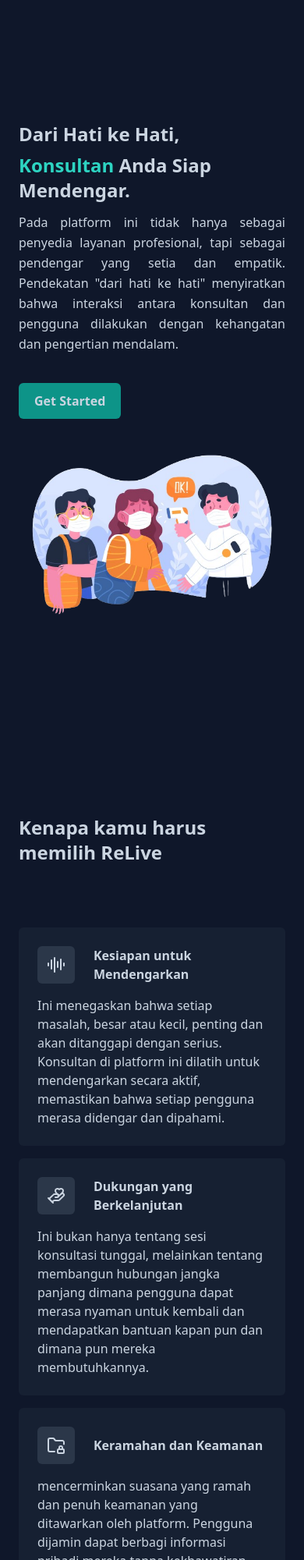
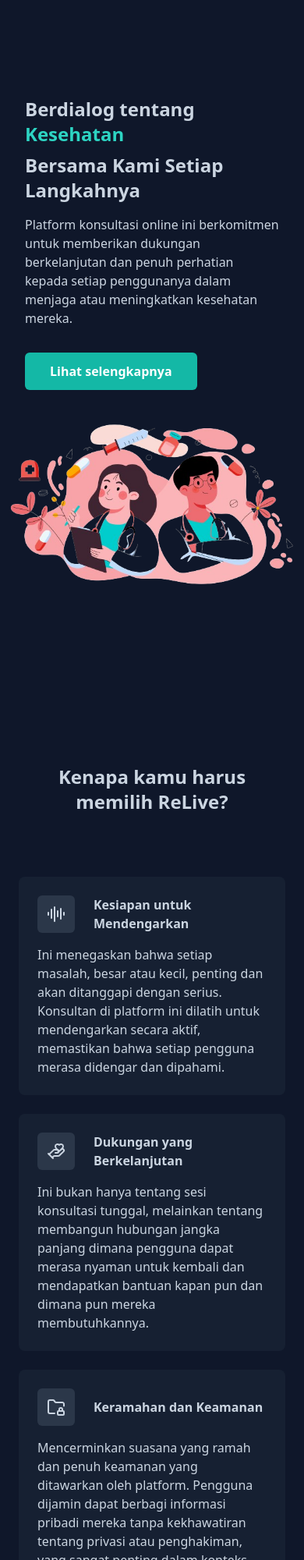
Before and after one commit to KahfiSmith/Responsinve-Web-Portofolio, a website: page index.html in a window 390 px wide. Shown: the top 2000 px of the page at 78% size. Drawn offline with nearby package versions, Linux system fonts and the light colour scheme.

Commit message:
feat: layanan selesai dan perbaikan layout

```diff
--- a/index.html
+++ b/index.html
@@ -1,6 +1,5 @@
 <!DOCTYPE html>
 <html lang="en" class="scroll-smooth">
-
   <head>
     <meta charset="UTF-8" />
     <meta name="viewport" content="width=device-width, initial-scale=1.0" />
@@ -15,43 +14,53 @@
   </head>
 
   <body class="bg-background font-inter text-color">
-    <!-- hero section start -->
-    <section id="home" class="pt-36 mb-24">
+    <!-- home section start -->
+    <section id="home" class="pt-28 flex justify-center">
       <div class="container">
-            <div class="flex flex-wrap">
-                <div class="w-full self-center px-6 md:px-8 lg:w-1/2 lg:px-10">
-                    <h1 class="font-semibold text-2xl mt-3 mb-2 md:text-3xl lg:text-4xl">
-                        Dari Hati ke Hati,
+        <div class="w-full self-center px-8 md:px-12 lg:px-20 -mb-7">
+          <h1
+            class="font-semibold text-2xl mt-3 mb-2 md:text-3xl lg:text-5xl md:text-center"
+          >
+            Berdialog tentang <span class="text-icon">Kesehatan</span>
           </h1>
-                    <h1 class="font-semibold text-2xl mb-3 md:text-3xl lg:text-4xl">
-                        <span class="text-icon">Konsultan</span> Anda Siap Mendengar.
+          <h1
+            class="font-semibold text-2xl mb-4 md:text-3xl lg:text-5xl md:text-center"
+          >
+            Bersama Kami Setiap Langkahnya
           </h1>
-                    <p class="font-medium mb-12 leading-relaxed text-justify">
-                        Pada platform ini tidak hanya sebagai penyedia layanan profesional, tapi sebagai pendengar yang
-                        setia dan empatik. Pendekatan "dari hati ke hati" menyiratkan bahwa interaksi antara konsultan
-                        dan pengguna dilakukan dengan kehangatan dan pengertian mendalam.
+          <p class="font-normal mb-8 md:text-center lg:text-xl">
+            Platform konsultasi online ini berkomitmen untuk memberikan dukungan
+            berkelanjutan dan penuh perhatian kepada setiap penggunanya dalam
+            menjaga atau meningkatkan kesehatan mereka.
           </p>
-                    <a href="#"
-                        class="text-base font-semibold py-3 px-5 bg-teal-600 rounded-md hover:bg-teal-500 trasition duration-300 ease-in-out">Get
-                        Started</a>
+          <div class="flex md:justify-center">
+            <a
+              href="#layanan"
+              class="text-base font-semibold py-3 px-8 bg-teal-500 rounded-md hover:bg-teal-400 trasition duration-300 ease-in-out lg:text-xl text-white"
+              >Lihat selengkapnya</a
+            >
           </div>
-                <div class="w-full self-end px-4 lg:w-1/2">
-                    <div class="mt-10 relative">
-                        <img src="img/p.png" alt="" class="max-w-full mx-auto">
+        </div>
+        <div class="w-full pb-20">
+          <div class="mt-10">
+            <img src="img/mainq.png" alt="" class="w-full lg:w-2/6 mx-auto" />
           </div>
         </div>
       </div>
     </section>
-    <!-- hero section end -->
+    <!-- home section end -->
 
     <!-- layanan section start -->
-    <section id="layanan" class="pt-36 pb-32">
+    <section id="layanan" class="pt-32 flex justify-center">
       <div class="container">
         <div class="flex flex-wrap">
           <div class="w-full self-center px-6 md:px-8 lg:px-10">
-                    <h1 class="font-semibold text-2xl mb-20 md:text-3xl lg:text-4xl">Kenapa kamu harus memilih ReLive
+            <h1
+              class="font-semibold text-2xl mb-20 md:text-3xl lg:text-4xl text-center w-full"
+            >
+              Kenapa kamu harus memilih ReLive?
             </h1>
-                    <div class="grid grid-cols-1 gap-4 lg:grid-cols-3 lg:gap-10">
+            <div class="grid grid-cols-1 gap-6 lg:grid-cols-3 lg:gap-10">
               <div class="grid-layanan">
                 <div class="flex justify-start gap-6 items-center w-full mb-4">
                   <div class="grid-layanan-icon">
@@ -59,12 +68,16 @@
                       <i data-lucide="audio-lines"></i>
                     </a>
                   </div>
-                                <h2 class="font-semibold md:text-xl">Kesiapan untuk Mendengarkan</h2>
+                  <h2 class="font-semibold md:text-xl">
+                    Kesiapan untuk Mendengarkan
+                  </h2>
                 </div>
-                            <p>Ini menegaskan bahwa setiap masalah, besar atau
-                                kecil, penting dan akan ditanggapi dengan serius. Konsultan di platform ini dilatih
-                                untuk mendengarkan secara aktif, memastikan bahwa setiap pengguna merasa didengar dan
-                                dipahami.</p>
+                <p>
+                  Ini menegaskan bahwa setiap masalah, besar atau kecil, penting
+                  dan akan ditanggapi dengan serius. Konsultan di platform ini
+                  dilatih untuk mendengarkan secara aktif, memastikan bahwa
+                  setiap pengguna merasa didengar dan dipahami.
+                </p>
               </div>
               <div class="grid-layanan">
                 <div class="flex justify-start gap-6 items-center w-full mb-4">
@@ -73,12 +86,16 @@
                       <i data-lucide="hand-heart"></i>
                     </a>
                   </div>
-                                <h2 class="font-semibold md:text-xl">Dukungan yang Berkelanjutan</h2>
+                  <h2 class="font-semibold md:text-xl">
+                    Dukungan yang Berkelanjutan
+                  </h2>
                 </div>
-                            <p>Ini
-                                bukan hanya tentang sesi konsultasi tunggal, melainkan tentang membangun hubungan jangka
-                                panjang dimana pengguna dapat merasa nyaman untuk kembali dan mendapatkan bantuan kapan
-                                pun dan dimana pun mereka membutuhkannya.</p>
+                <p>
+                  Ini bukan hanya tentang sesi konsultasi tunggal, melainkan
+                  tentang membangun hubungan jangka panjang dimana pengguna
+                  dapat merasa nyaman untuk kembali dan mendapatkan bantuan
+                  kapan pun dan dimana pun mereka membutuhkannya.
+                </p>
               </div>
               <div class="grid-layanan">
                 <div class="flex justify-start gap-6 items-center w-full mb-4">
@@ -87,22 +104,64 @@
                       <i data-lucide="folder-lock"></i>
                     </a>
                   </div>
-                                <h2 class="font-semibold md:text-xl">Keramahan dan Keamanan</h2>
+                  <h2 class="font-semibold md:text-xl">
+                    Keramahan dan Keamanan
+                  </h2>
                 </div>
-                            <p>mencerminkan suasana yang ramah dan penuh keamanan yang ditawarkan oleh platform. Pengguna dijamin dapat berbagi informasi pribadi mereka tanpa kekhawatiran tentang privasi atau penghakiman, yang sangat penting dalam konteks kesehatan mental dan fisik.</p>
+                <p>
+                  Mencerminkan suasana yang ramah dan penuh keamanan yang
+                  ditawarkan oleh platform. Pengguna dijamin dapat berbagi
+                  informasi pribadi mereka tanpa kekhawatiran tentang privasi
+                  atau penghakiman, yang sangat penting dalam konteks kesehatan
+                  mental dan fisik.
+                </p>
               </div>
             </div>
           </div>
-
         </div>
       </div>
     </section>
     <!-- layanan section end -->
+
+    <!-- layanan main section start -->
+    <section id="layanan-main" class="pt-10 mb-24 min-h-screen flex justify-center">
+      <div class="container">
+        <div class="flex flex-wrap">
+          <div class="w-full self-center px-6 md:px-8 lg:w-1/2 lg:px-10">
+            <h1
+              class="font-semibold text-2xl mt-3 mb-2 md:text-3xl lg:text-4xl"
+            >
+              Dari Hati ke Hati,
+            </h1>
+            <h1 class="font-semibold text-2xl mb-3 md:text-3xl lg:text-4xl">
+              <span class="text-icon">Konsultan</span> Anda Siap Mendengar.
+            </h1>
+            <p class="font-medium mb-12 leading-relaxed text-justify">
+              Pada platform ini tidak hanya sebagai penyedia layanan
+              profesional, tapi sebagai pendengar yang setia dan empatik.
+              Pendekatan "dari hati ke hati" menyiratkan bahwa interaksi antara
+              konsultan dan pengguna dilakukan dengan kehangatan dan pengertian
+              mendalam.
+            </p>
+            <a
+              href="#layanan"
+              class="text-base font-semibold py-3 px-8 bg-teal-500 rounded-md hover:bg-teal-400 trasition duration-300 ease-in-out lg:text-xl text-white"
+              >Konsultasi Sekarang
+            </a>
+          </div>
+          <div class="w-full self-end px-4 lg:w-1/2">
+            <div class="mt-10 relative">
+              <img src="img/main.png" alt="" class="max-w-full mx-auto" />
+            </div>
+          </div>
+        </div>
+      </div>
+    </section>
+    <!-- layanan main section end -->
 
     <script src="https://unpkg.com/lucide@latest"></script>
     <script>
       lucide.createIcons();
     </script>
   </body>
-
 </html>
--- a/src/input.css
+++ b/src/input.css
@@ -3,7 +3,7 @@
 @tailwind utilities;
 
 .grid-layanan {
-  @apply flex flex-wrap p-6 rounded-md bg-soft hover:bg-primary transition duration-300 ease-in-out items-start;
+  @apply flex flex-wrap p-6 rounded-lg bg-soft hover:bg-primary transition duration-300 ease-in-out items-start;
 }
 
 .grid-layanan-icon  {
```
Also changed, not shown: img/main.png (added), img/mainq.png (added), img/p.png (deleted), src/output.css. Lines whose indentation alone changed are shown as unchanged.
